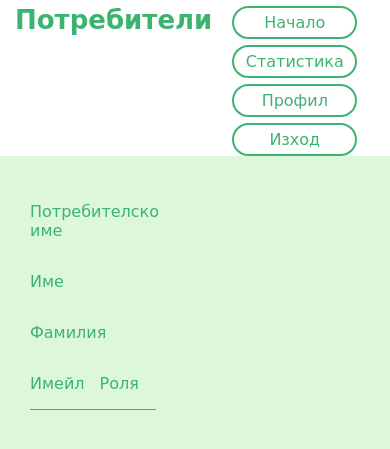
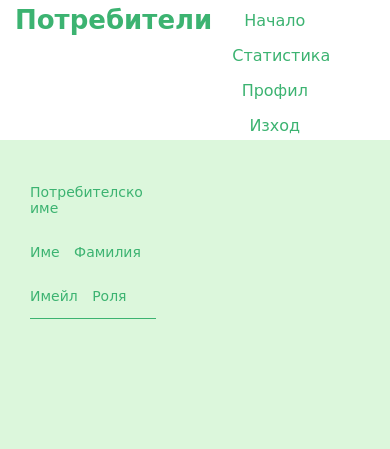
Before and after one commit to Ralitsa-Vuntsova/alumni-club, a PHP site: page /users/users.html in a window 390 px wide. Shown: the top 449 px of the page. Run offline with PHP 8.4, Linux system fonts and the light colour scheme.

Commit message:
Responsive CSS for users

```diff
--- a/frontend/users/users.css
+++ b/frontend/users/users.css
@@ -59,3 +59,44 @@ nav{
     border-bottom: 1px solid rgb(60,179,113);
     width: 35%;
 }
+
+
+@media screen and (max-width: 900px) {
+    #home, #logout, #profile, #statistics{
+        border: none;
+        width: 105px;
+        margin-left: -5px;
+    }
+
+    .list-of-users article{
+        font-size: 14px;
+    }
+}
+
+@media screen and (max-width: 435px) {
+    nav{
+        margin-right: 0px;
+    }
+}
+
+@media screen and (max-width: 335px) {
+    #home, #logout, #profile, #statistics{
+        font-size: 14px;
+    }
+
+    nav{
+        margin-right: 0px;
+    }
+
+    #home, #logout, #profile, #statistics{
+        padding: 0px;
+    }
+
+    h1{
+        font-size: 20px;
+    }
+
+    .list-of-users article{
+        font-size: 12px;
+    }
+}
```
